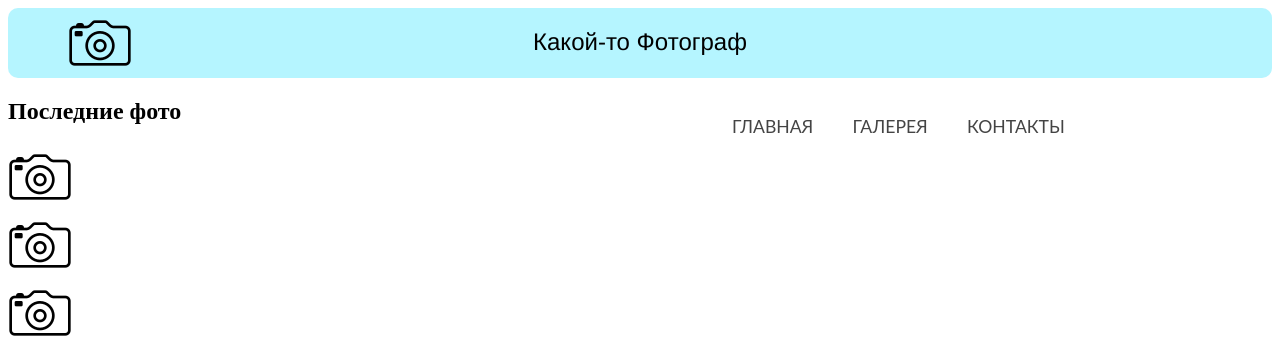
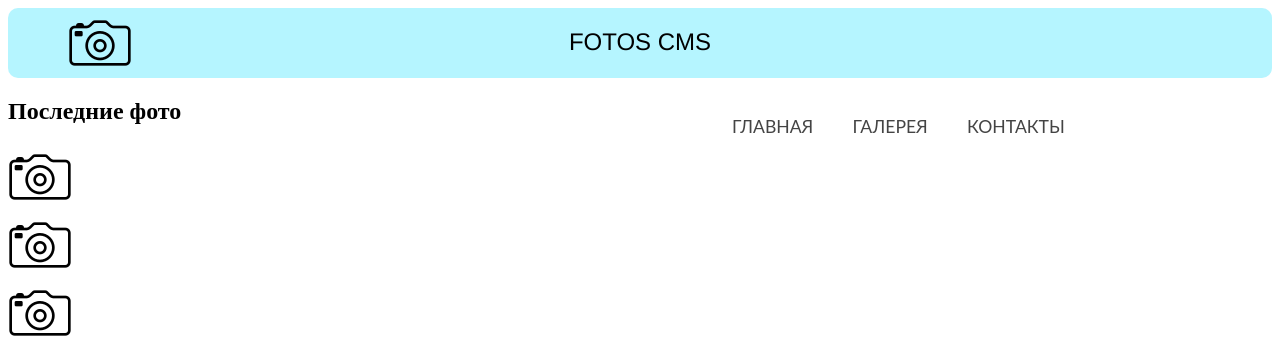
Before and after one commit to AlexanderLivanov/FotosCMS, a PHP site: page / in a window 1280 px wide. Shown: the top 344 px of the page. Run offline with PHP 8.4, Linux system fonts and the light colour scheme.

Commit message:
Update index.php

```diff
--- a/index.php
+++ b/index.php
@@ -6,13 +6,13 @@
     <meta http-equiv="X-UA-Compatible" content="IE=edge">
     <meta name="viewport" content="width=device-width, initial-scale=1.0">
     <link rel="stylesheet" href="style.css">
-    <title>Какой-то Фотограф</title>
+    <title>FOTOS CMS</title>
 </head>
 
 <body>
     <header>
         <div class="title">
-            Какой-то Фотограф
+            FOTOS CMS
         </div>
     </header>
     <div class="wrap">
```
